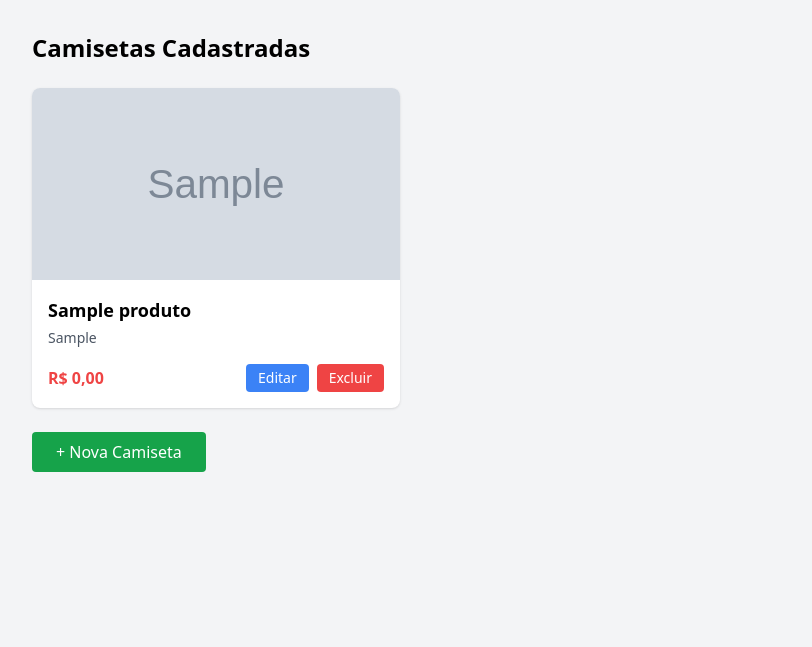
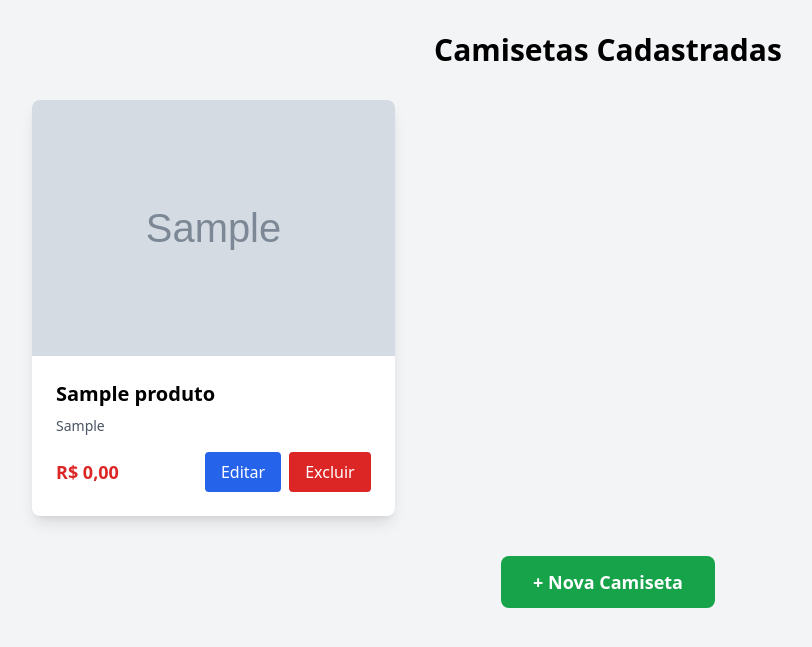
Before and after one commit to vic-cavalcant3/DS-main, a PHP site: page /admin/listar_produtos.php in a window 1280 px wide. Shown: the top 647 px of the page, without its empty margins (32-844 px from the left). Run offline with PHP 8.4, Linux system fonts and the light colour scheme; tables that the repository leaves empty or names only in its code hold one stand-in row (values such as "Sample post"); grey boxes marked "Sample" are stand-in pictures; some libraries are stand-ins or nearby versions.

Commit message:
15/08 14:14

```diff
--- a/admin/listar_produtos.php
+++ b/admin/listar_produtos.php
@@ -3,11 +3,17 @@ require 'conexao.php';
 
 try {
     $sql = "SELECT p.*,
-                   (SELECT url_imagem FROM imagens WHERE produto_id = p.id ORDER BY ordem LIMIT 1) as imagem_principal
+                   (SELECT url_imagem
+                    FROM imagens
+                    WHERE produto_id = p.id
+                    ORDER BY ordem ASC, id ASC
+                    LIMIT 1) AS imagem_principal
             FROM produtos p
             ORDER BY p.data_cadastro DESC";
+
     $stmt = $pdo->query($sql);
     $produtos = $stmt->fetchAll(PDO::FETCH_ASSOC);
+
 } catch (PDOException $e) {
     die("Erro ao listar produtos: " . $e->getMessage());
 }
@@ -22,33 +28,35 @@ try {
 </head>
 <body class="bg-gray-100 p-8">
     <div class="max-w-6xl mx-auto">
-        <h1 class="text-2xl font-bold mb-6">Camisetas Cadastradas</h1>
+        <h1 class="text-3xl font-bold mb-8 text-center">Camisetas Cadastradas</h1>
 
-        <div class="grid grid-cols-1 md:grid-cols-3 gap-6">
+        <div class="grid grid-cols-1 md:grid-cols-3 gap-8">
             <?php foreach ($produtos as $produto): ?>
-            <div class="bg-white rounded-lg shadow overflow-hidden">
-                <?php if ($produto['imagem_principal']): ?>
+            <div class="bg-white rounded-lg shadow-lg overflow-hidden transition-transform hover:scale-105">
+                <?php if (!empty($produto['imagem_principal'])): ?>
                     <img src="<?= htmlspecialchars($produto['imagem_principal']) ?>"
                          alt="<?= htmlspecialchars($produto['nome']) ?>"
-                     class="w-full h-48 object-cover">
+                         class="w-full h-64 object-cover">
                 <?php else: ?>
-                <div class="w-full h-48 bg-gray-200 flex items-center justify-center">
+                    <div class="w-full h-64 bg-gray-200 flex items-center justify-center">
                         <span class="text-gray-500">Sem imagem</span>
                     </div>
                 <?php endif; ?>
 
-                <div class="p-4">
-                    <h3 class="font-bold text-lg"><?= htmlspecialchars($produto['nome']) ?></h3>
-                    <p class="text-gray-600 text-sm mt-1"><?= htmlspecialchars($produto['tags']) ?></p>
-                    <div class="mt-4 flex justify-between items-center">
-                        <span class="font-bold text-red-500">R$ <?= number_format($produto['preco'], 2, ',', '.') ?></span>
+                <div class="p-6">
+                    <h3 class="font-bold text-xl mb-2"><?= htmlspecialchars($produto['nome']) ?></h3>
+                    <p class="text-gray-600 text-sm mb-4"><?= htmlspecialchars($produto['tags']) ?></p>
+                    <div class="flex justify-between items-center">
+                        <span class="font-bold text-red-600 text-lg">
+                            R$ <?= number_format($produto['preco'], 2, ',', '.') ?>
+                        </span>
                         <div class="flex space-x-2">
                             <a href="editar_produto.php?id=<?= $produto['id'] ?>"
-                               class="bg-blue-500 text-white px-3 py-1 rounded text-sm">
+                               class="bg-blue-600 text-white px-4 py-2 rounded hover:bg-blue-700 transition">
                                 Editar
                             </a>
                             <a href="excluir_produtos.php?id=<?= $produto['id'] ?>"
-                               class="bg-red-500 text-white px-3 py-1 rounded text-sm"
+                               class="bg-red-600 text-white px-4 py-2 rounded hover:bg-red-700 transition"
                                onclick="return confirm('Tem certeza que deseja excluir?')">
                                 Excluir
                             </a>
@@ -59,10 +67,12 @@ try {
             <?php endforeach; ?>
         </div>
 
+        <div class="text-center mt-10">
             <a href="cadastrar_produto.php"
-           class="inline-block mt-6 bg-green-600 text-white px-6 py-2 rounded hover:bg-green-700">
+               class="inline-block bg-green-600 text-white px-8 py-3 rounded-lg hover:bg-green-700 transition text-lg font-semibold">
                 + Nova Camiseta
             </a>
         </div>
+    </div>
 </body>
 </html>
```
Also changed, not shown: admin/cadastrar_produto.php (+111 -23 lines), admin/excluir_produtos.php (+26 -5 lines), client/src/produtos/689f6ad5c4040.jpg (added), client/src/produtos/689f6af6cd110.jpg (added). Lines whose indentation alone changed are shown as unchanged.
